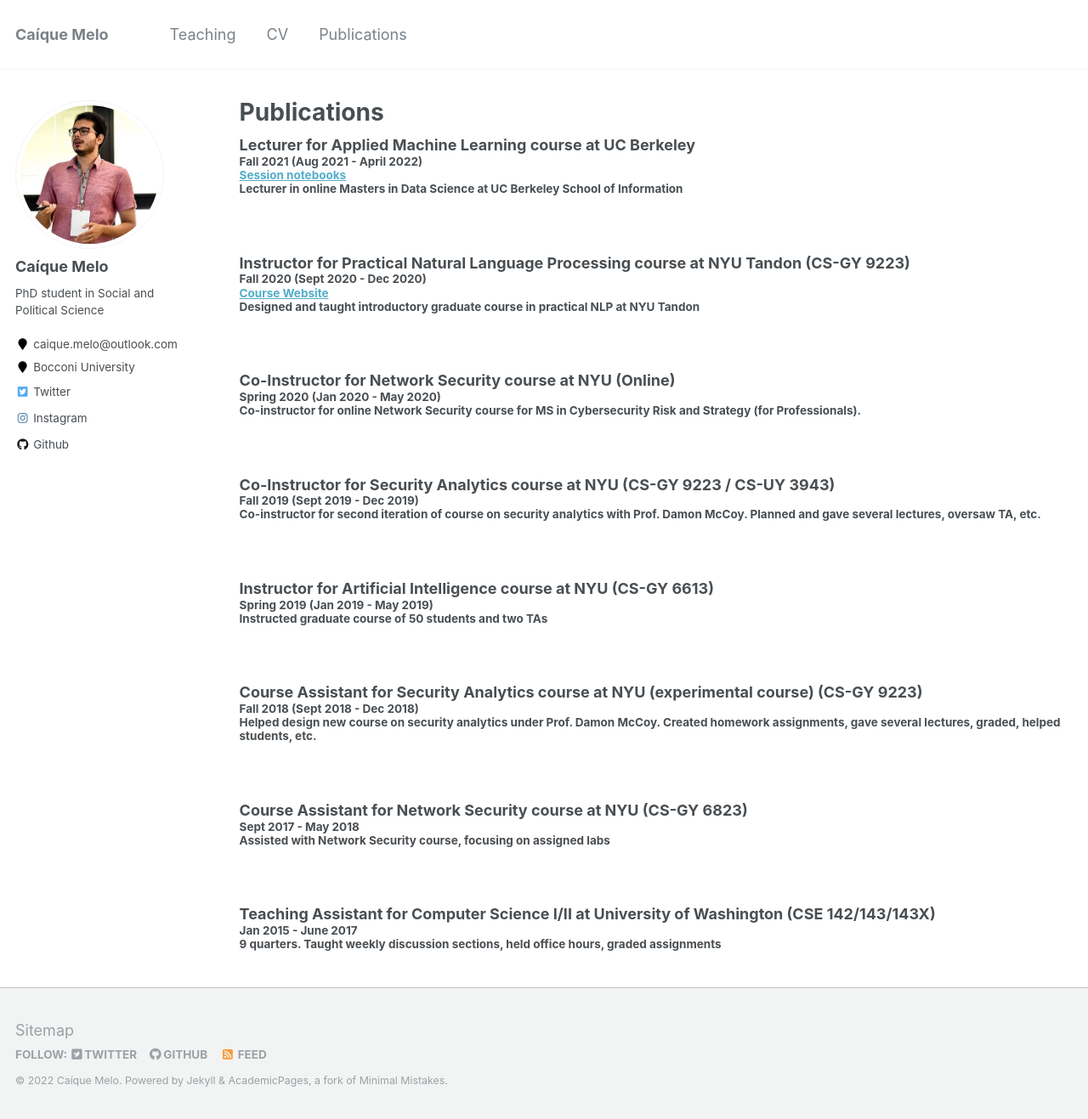
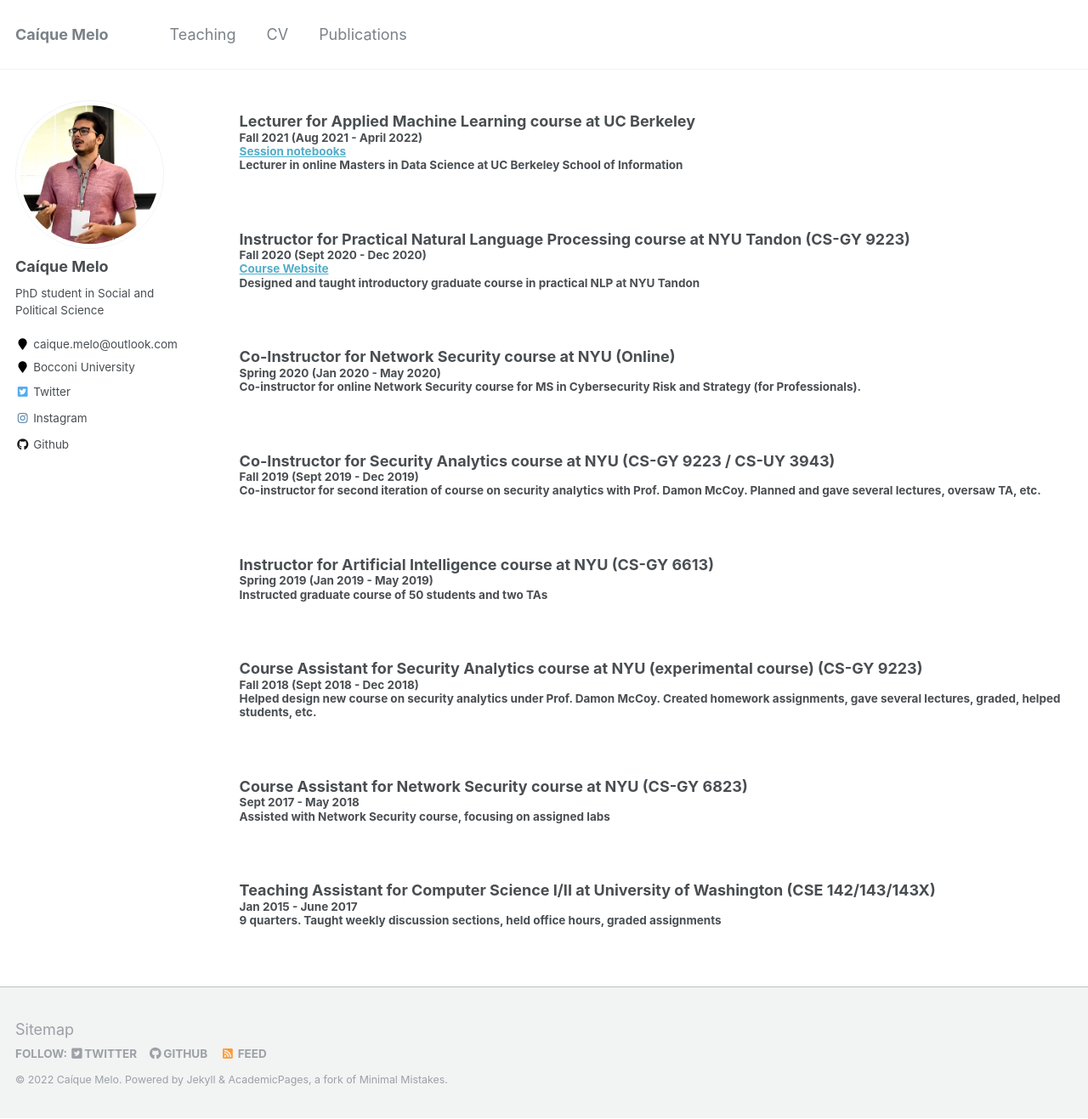
Before and after one commit to caiquemelo/caiquemelo.github.io, a Jekyll site: the page built from _pages/teaching.md, in a window 1280 px wide and 1317 px high. Shown: the whole window at 85% size. Built offline with Jekyll 4.4.1, drawn with Linux system fonts in a browser that asks for light colours.

Commit message:
Update teaching.md

```diff
--- a/_pages/teaching.md
+++ b/_pages/teaching.md
@@ -1,6 +1,6 @@
 ---
 layout: archive
-title: "Publications"
+title: # "Publications"
 permalink: teaching/
 author_profile: true
 
```
